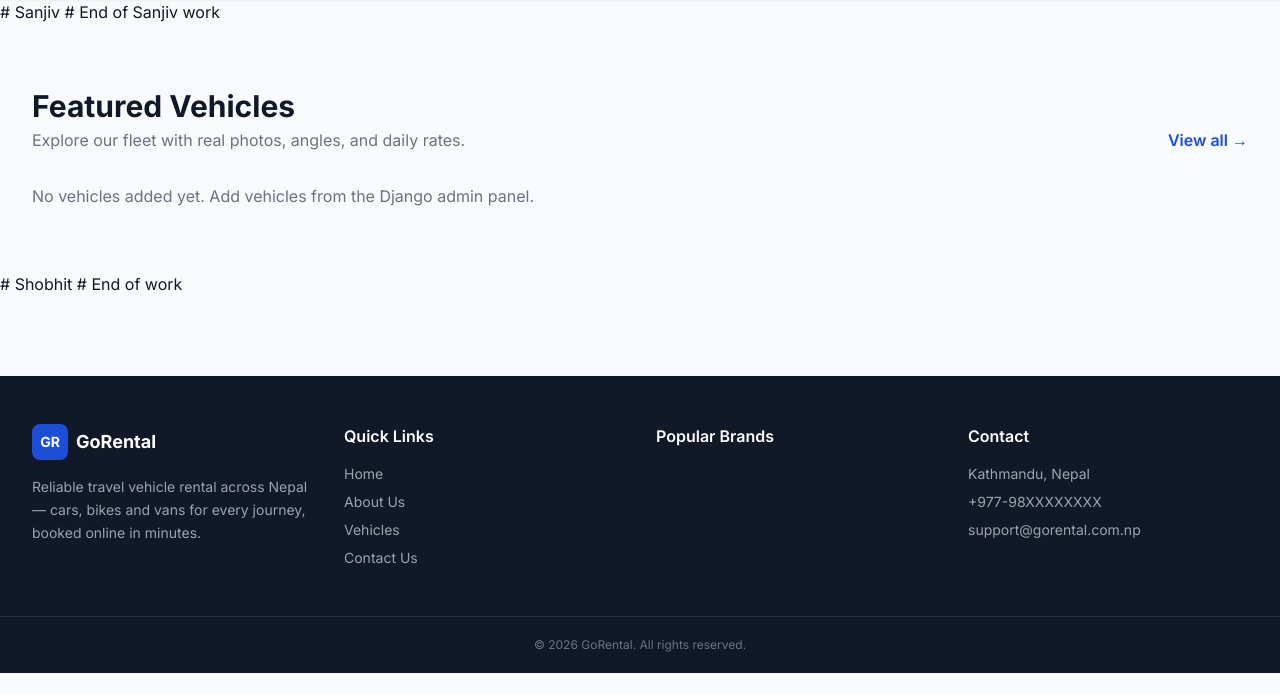
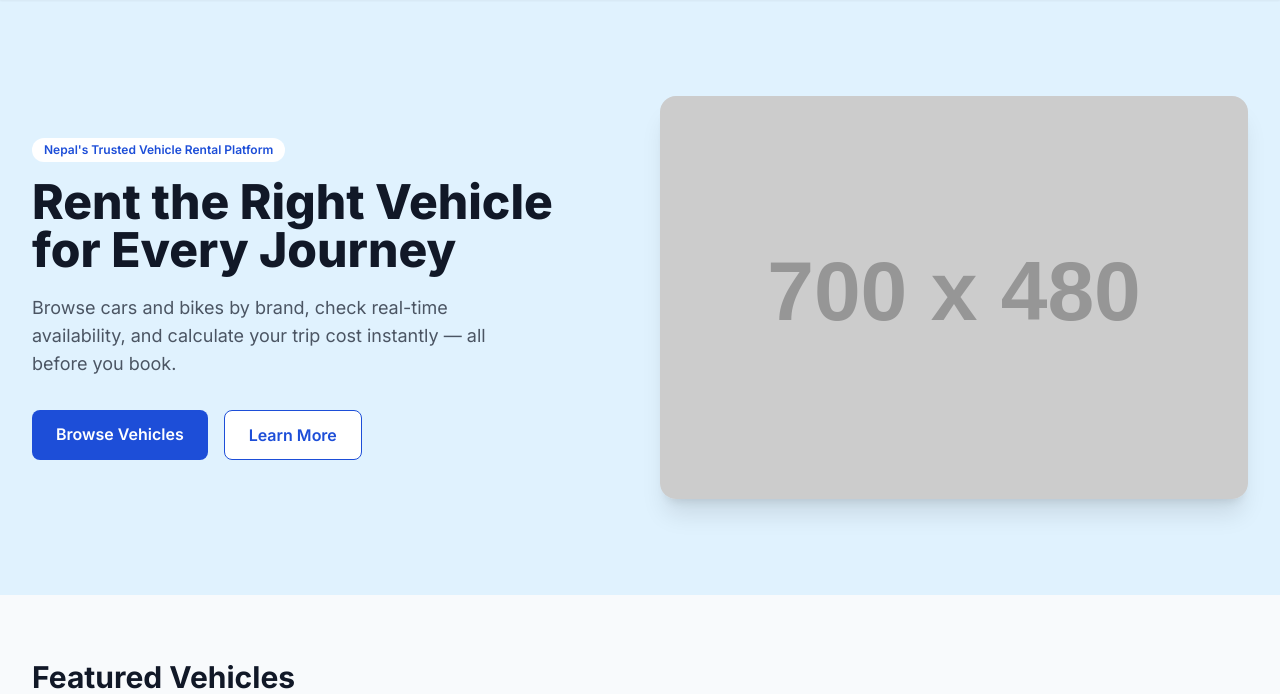
Before and after one commit to Shobhit-Devkota/GoDrive_Rental, a Django app: page / in a window 1280 px wide. Shown: the part 65-759 px from the top of the page. Before the commit the page ends 738 px from the top, so only its background shows below. Run offline with Django 5.2, Linux system fonts and the light colour scheme; grey boxes labelled with a size stand in for pictures from a placeholder-image service; data that the repository does not hold is empty; parts of the project's set-up code (start-up, migrations or seed data) failed here and were passed over; some libraries are stand-ins or nearby versions.

Commit message:
Resolve the problem occure during the marge in home page

```diff
--- a/templates/home.html
+++ b/templates/home.html
@@ -4,9 +4,7 @@
 
 {% block content %}
 
-
-# Sanjiv
-{% comment %} <!-- Hero -->
+<!-- Hero -->
 <section class="section-light-blue">
   <div class="max-w-7xl mx-auto px-4 sm:px-6 lg:px-8 py-16 md:py-24 grid md:grid-cols-2 gap-10 items-center">
     <div>
@@ -26,8 +24,7 @@
       <img src="https://placehold.co/700x480/1D4ED8/FFFFFF?text=GoRental" alt="GoRental fleet" class="rounded-2xl shadow-xl w-full object-cover">
     </div>
   </div>
-</section> {% endcomment %}
-# End of Sanjiv work
+</section>
 
 
 <!-- Featured Vehicles -->
```
